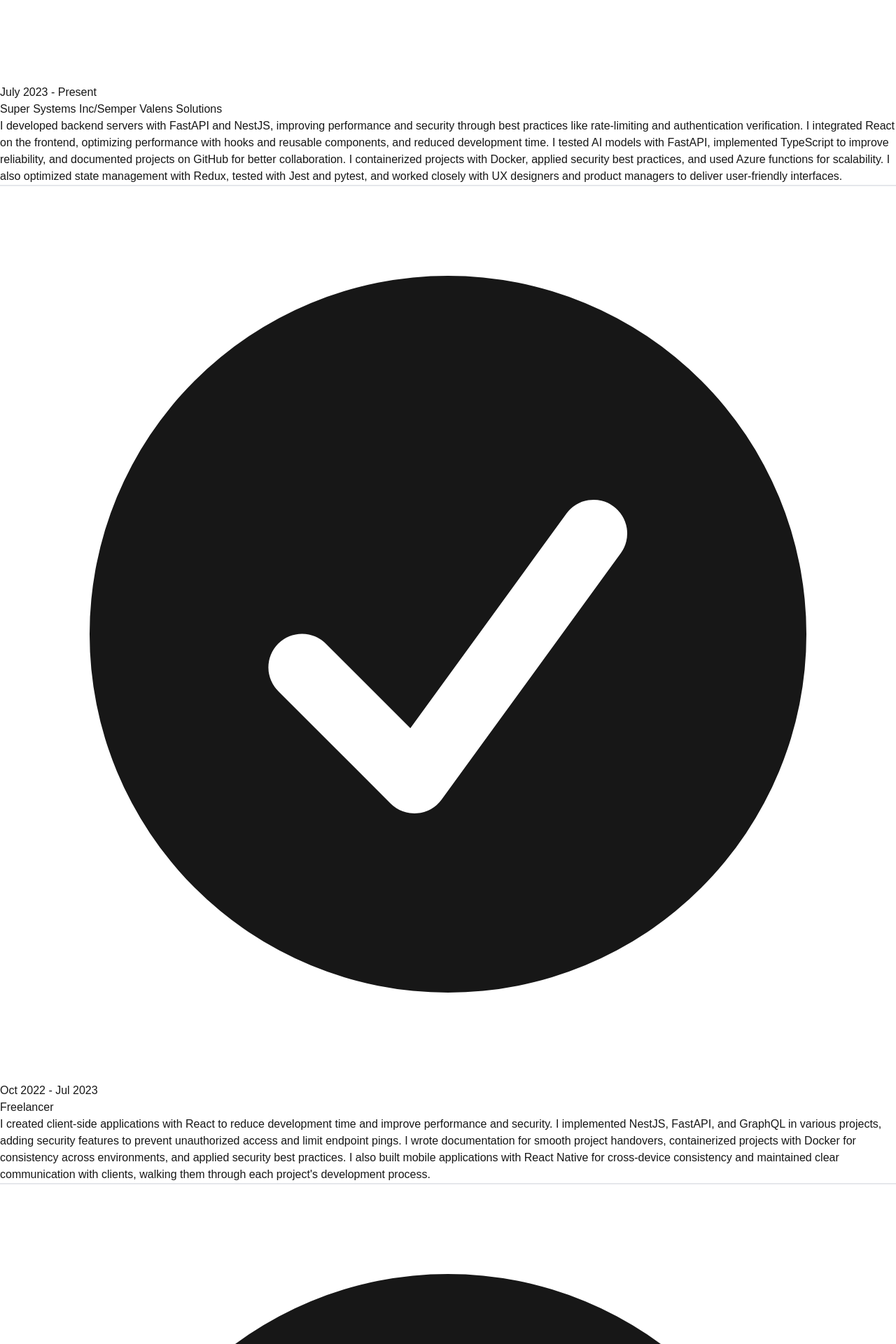
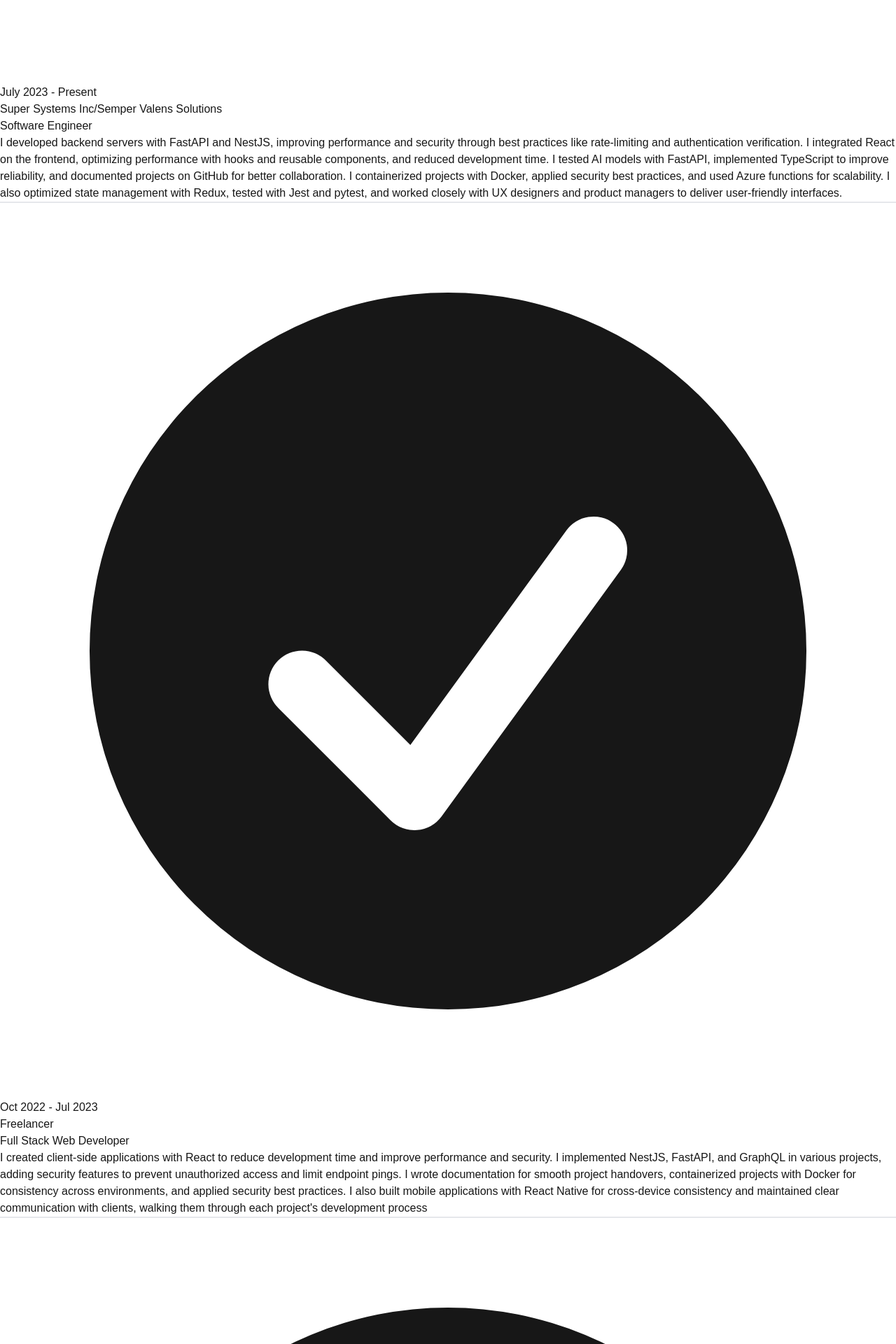
Before and after one commit to SPageot/Stanley-Site, a Next.js app: page / in a window 1280 px wide. Shown: the part 2740-4660 px from the top of the page at 70% size. Built offline with nearby package versions, Linux system fonts and the light colour scheme.

Commit message:
update: timeline

```diff
--- a/components/Timeline/Timeline.tsx
+++ b/components/Timeline/Timeline.tsx
@@ -1,3 +1,4 @@
+import { jobDetails } from "@/constants/helpers";
 import React from "react";
 
 const Timeline = () => {
@@ -19,21 +20,10 @@ const Timeline = () => {
           </svg>
         </div>
         <div className="timeline-start mb-10 md:text-end">
-          <time className="font-mono italic">July 2023 - Present</time>
-          <div className="text-lg font-black">
-            Super Systems Inc/Semper Valens Solutions
-          </div>
-          I developed backend servers with FastAPI and NestJS, improving
-          performance and security through best practices like rate-limiting and
-          authentication verification. I integrated React on the frontend,
-          optimizing performance with hooks and reusable components, and reduced
-          development time. I tested AI models with FastAPI, implemented
-          TypeScript to improve reliability, and documented projects on GitHub
-          for better collaboration. I containerized projects with Docker,
-          applied security best practices, and used Azure functions for
-          scalability. I also optimized state management with Redux, tested with
-          Jest and pytest, and worked closely with UX designers and product
-          managers to deliver user-friendly interfaces.
+          <time className="font-mono italic">{jobDetails[0].jobYear}</time>
+          <h2 className="text-lg font-black">{jobDetails[0].company}</h2>
+          <h4 className="text-md font-black">{jobDetails[0].jobTitle}</h4>
+          <p>{jobDetails[0].jobSummary}</p>
         </div>
         <hr />
       </li>
@@ -54,17 +44,10 @@ const Timeline = () => {
           </svg>
         </div>
         <div className="timeline-end mb-10">
-          <time className="font-mono italic">Oct 2022 - Jul 2023</time>
-          <div className="text-lg font-black">Freelancer</div>I created
-          client-side applications with React to reduce development time and
-          improve performance and security. I implemented NestJS, FastAPI, and
-          GraphQL in various projects, adding security features to prevent
-          unauthorized access and limit endpoint pings. I wrote documentation
-          for smooth project handovers, containerized projects with Docker for
-          consistency across environments, and applied security best practices.
-          I also built mobile applications with React Native for cross-device
-          consistency and maintained clear communication with clients, walking
-          them through each project's development process.
+          <time className="font-mono italic">{jobDetails[1].jobYear}</time>
+          <h2 className="text-lg font-black">{jobDetails[1].company}</h2>
+          <h4 className="text-md font-black">{jobDetails[1].jobTitle}</h4>
+          <p>{jobDetails[1].jobSummary}</p>
         </div>
         <hr />
       </li>
@@ -85,18 +68,10 @@ const Timeline = () => {
           </svg>
         </div>
         <div className="timeline-start mb-10 md:text-end">
-          <time className="font-mono italic">Nov 2021 - Oct 2022</time>
-          <div className="text-lg font-black">Chia Network</div>I streamlined
-          development by creating reusable React components and implemented
-          Redux for efficient state management, improving performance and
-          reducing re-renders. I used Jest for client-side testing, minimizing
-          errors, and integrated Formik to reduce user input mistakes.
-          Collaborating with UI designers and product managers, I translated
-          design concepts into functional interfaces and contributed to scalable
-          ExpressJS server-side applications. I also conducted code reviews,
-          provided feedback on best practices, and suggested UI improvements to
-          enhance user experience, all while actively participating in the agile
-          development process.
+          <time className="font-mono italic">{jobDetails[2].jobYear}</time>
+          <h2 className="text-lg font-black">{jobDetails[2].company}</h2>
+          <h4 className="text-md font-black">{jobDetails[2].jobTitle}</h4>
+          <p>{jobDetails[2].jobSummary}</p>
         </div>
         <hr />
       </li>
@@ -117,17 +92,10 @@ const Timeline = () => {
           </svg>
         </div>
         <div className="timeline-end mb-10">
-          <time className="font-mono italic">May 2020 - Nov 2021</time>
-          <div className="text-lg font-black">Interviewer</div>I implemented
-          React Native and React for mobile and web applications, optimizing
-          performance to reduce loading times and enhance overall efficiency. By
-          integrating Redux for centralized state management, I made debugging
-          easier and improved error handling. I decreased development time by
-          using Bootstrap and utilized TypeScript to reduce user errors and
-          bugs. Additionally, I optimized UI rendering and data fetching for
-          better performance and provided valuable UI recommendations to enhance
-          the user experience. Completing tasks on time helped accelerate
-          production.
+          <time className="font-mono italic">{jobDetails[3].jobYear}</time>
+          <h2 className="text-lg font-black">{jobDetails[3].company}</h2>
+          <h4 className="text-md font-black">{jobDetails[3].jobTitle}</h4>
+          <p>{jobDetails[3].jobSummary}</p>
         </div>
         <hr />
       </li>
--- a/constants/helpers.ts
+++ b/constants/helpers.ts
@@ -31,3 +31,68 @@ export const profileDetails = {
   profileSummary:
     "Experienced Software Engineer with demonstrated success in developing robust, secure, and scalable applications. Proven ability to work in fast-paced environments, adapt to different work environments, and ensuring projects are delivered on time.",
 };
+
+export const jobDetails = [
+  {
+    jobYear: "July 2023 - Present",
+    company: "Super Systems Inc/Semper Valens Solutions",
+    jobTitle: "Software Engineer",
+    jobSummary: `I developed backend servers with FastAPI and NestJS, improving
+          performance and security through best practices like rate-limiting and
+          authentication verification. I integrated React on the frontend,
+          optimizing performance with hooks and reusable components, and reduced
+          development time. I tested AI models with FastAPI, implemented
+          TypeScript to improve reliability, and documented projects on GitHub
+          for better collaboration. I containerized projects with Docker,
+          applied security best practices, and used Azure functions for
+          scalability. I also optimized state management with Redux, tested with
+          Jest and pytest, and worked closely with UX designers and product
+          managers to deliver user-friendly interfaces.`,
+  },
+  {
+    jobYear: "Oct 2022 - Jul 2023",
+    company: "Freelancer",
+    jobTitle: "Full Stack Web Developer",
+    jobSummary: `I created
+          client-side applications with React to reduce development time and
+          improve performance and security. I implemented NestJS, FastAPI, and
+          GraphQL in various projects, adding security features to prevent
+          unauthorized access and limit endpoint pings. I wrote documentation
+          for smooth project handovers, containerized projects with Docker for
+          consistency across environments, and applied security best practices.
+          I also built mobile applications with React Native for cross-device
+          consistency and maintained clear communication with clients, walking
+          them through each project's development process`,
+  },
+  {
+    jobYear: "Nov 2021 - Oct 2022",
+    company: "Chia Network",
+    jobTitle: "React Developer",
+    jobSummary: `I streamlined
+          development by creating reusable React components and implemented
+          Redux for efficient state management, improving performance and
+          reducing re-renders. I used Jest for client-side testing, minimizing
+          errors, and integrated Formik to reduce user input mistakes.
+          Collaborating with UI designers and product managers, I translated
+          design concepts into functional interfaces and contributed to scalable
+          ExpressJS server-side applications. I also conducted code reviews,
+          provided feedback on best practices, and suggested UI improvements to
+          enhance user experience, all while actively participating in the agile
+          development process.`,
+  },
+  {
+    jobYear: "May 2020 - Nov 2021",
+    company: "Interviewer",
+    jobTitle: "React Developer",
+    jobSummary: `I implemented
+          React Native and React for mobile and web applications, optimizing
+          performance to reduce loading times and enhance overall efficiency. By
+          integrating Redux for centralized state management, I made debugging
+          easier and improved error handling. I decreased development time by
+          using Bootstrap and utilized TypeScript to reduce user errors and
+          bugs. Additionally, I optimized UI rendering and data fetching for
+          better performance and provided valuable UI recommendations to enhance
+          the user experience. Completing tasks on time helped accelerate
+          production.`,
+  },
+];
```
